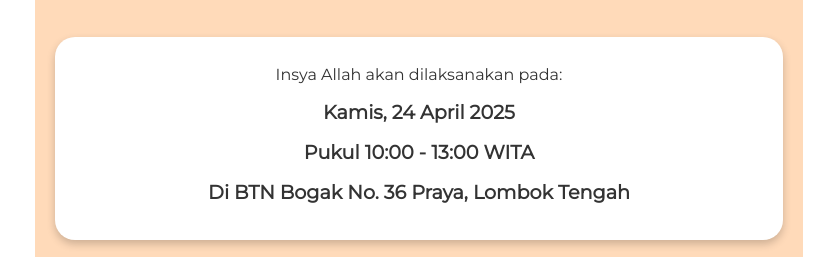
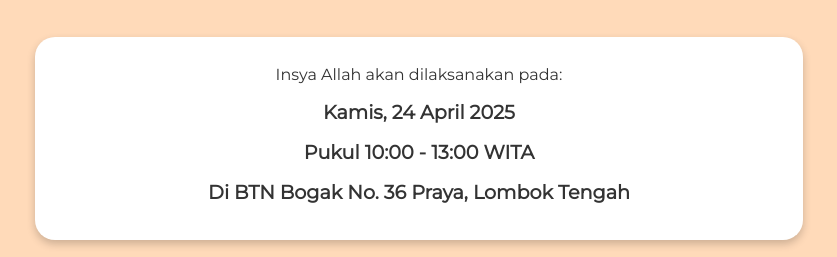
Before and after one commit to azislhn/digital-invitation-hajj, a plain HTML site: page index.html in a window 1280 px wide. Shown: the part 1307-1564 px from the top of the page, without its empty margins (221-1058 px from the left). Drawn offline with Linux system fonts and the light colour scheme; grey boxes are pictures that could not be loaded; a web font is replaced by a local one.

Commit message:
Update style.css

```diff
--- a/assets/style.css
+++ b/assets/style.css
@@ -54,7 +54,7 @@ h3 {
   align-items: center;
   justify-content: center;
   background-color: #fff;
-  width: 768px;
+  /* width: 768px; */
   margin: auto;
 }
 
@@ -107,7 +107,8 @@ h3 {
   background-color: #fff;
   border-radius: 20px;
   padding: 20px;
-  margin: 20px 0;
+  margin: 20px auto;
+  max-width: 768px;
   box-shadow: 0 4px 8px rgba(0, 0, 0, 0.2);
 }
 
```
